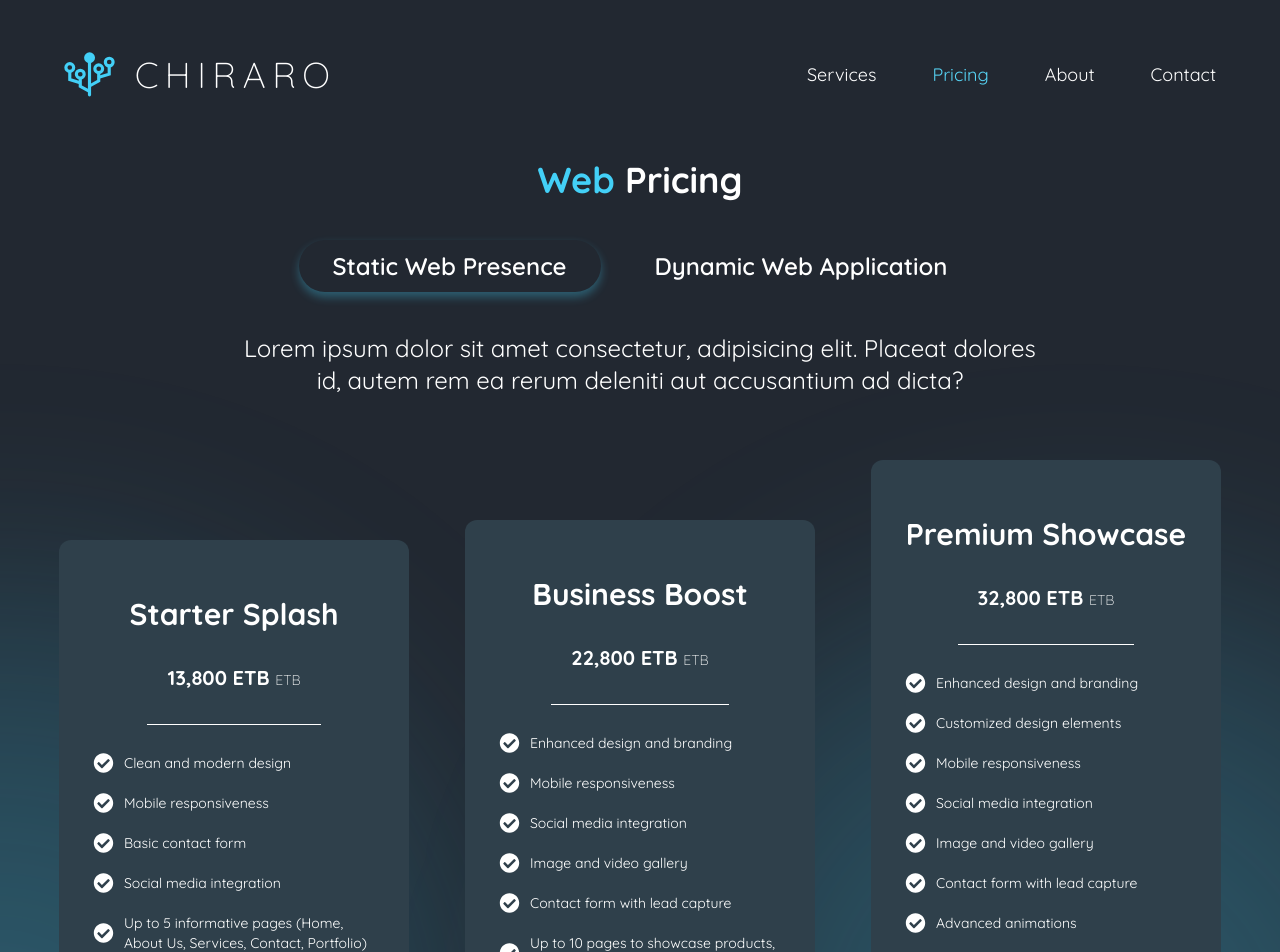
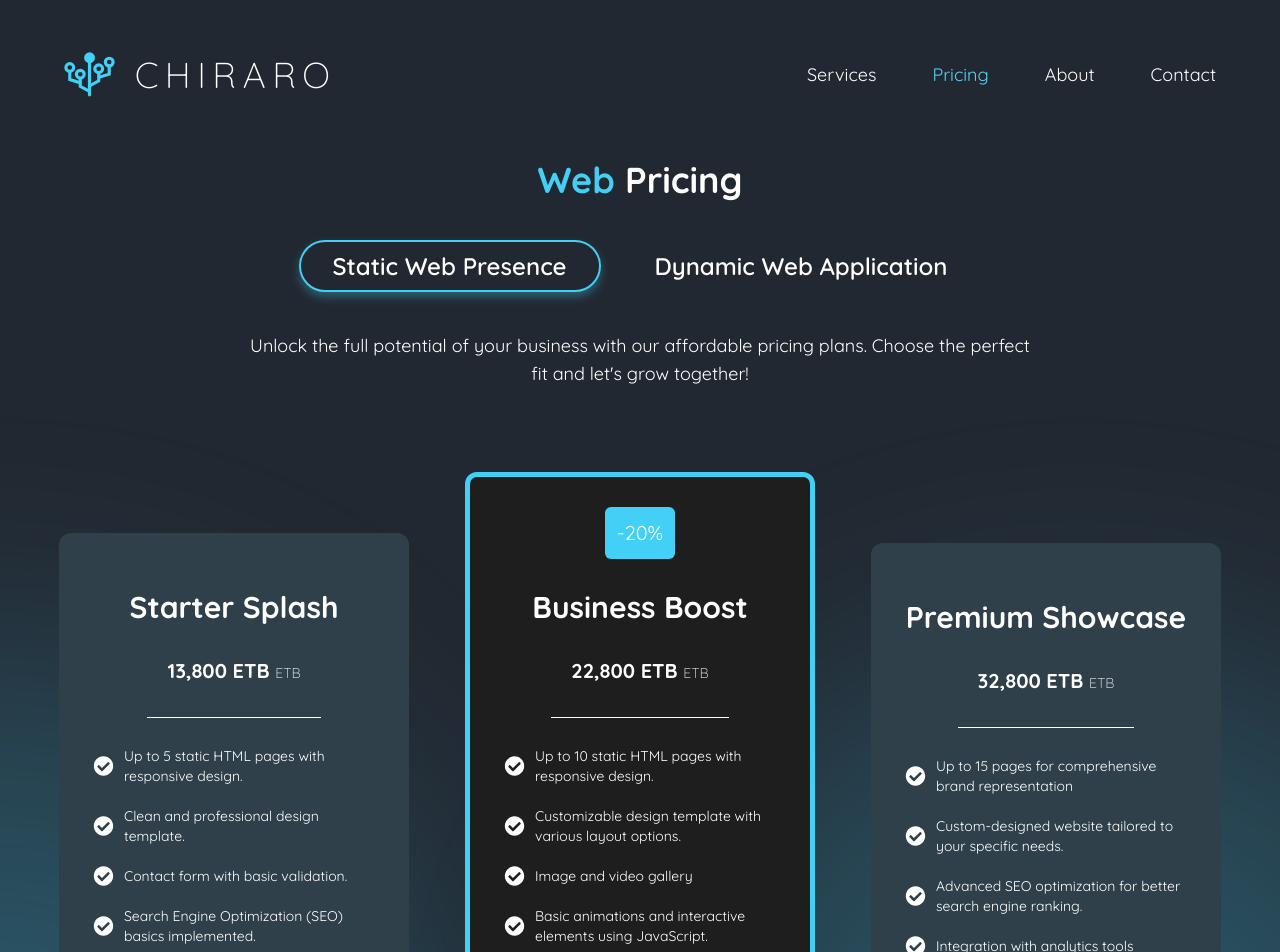
Before and after one commit to Phoenixfas/chiraro-new, a Next.js app: page /pricing in a window 1280 px wide. Shown: the top 952 px of the page. Built offline with nearby package versions, Linux system fonts and the light colour scheme.

Commit message:
pricing web done

```diff
--- a/app/pricing/WebCards.tsx
+++ b/app/pricing/WebCards.tsx
@@ -11,9 +11,10 @@ export default function WebCards() {
     return (
         <div className="w-full overflow-hidden">
             <div className={`relative flex duration-300 ${wType === "static" ? "translate-x-0" : "-translate-x-full"}`}>
-                <div className="min-w-full max-w-full flex items-center justify-center gap-14">
+                <div className="min-w-full max-w-full flex items-center justify-center gap-14 [&>*:nth-child(even)]:py-28 [&>*:nth-child(even)]:bg-[#1E1E1E] [&>*:nth-child(even)]:border-[5px] [&>*:nth-child(even)]:border-[#43D0F7]">
                     {staticPackages?.map((p, i) => (
-                        <div key={i} className="max-w-[350px] w-full flex flex-col px-8 py-14 bg-[#2F404B] rounded-xl items-center">
+                        <div key={i} className="relative max-w-[350px] w-full flex flex-col px-8 py-14 bg-[#2F404B] rounded-xl items-center">
+                            {p.main && <div className='absolute top-14 -translate-y-1/2 p-3 bg-[#43D0F7] rounded-md text-xl'>-20%</div>}
                             <h2 className='text-3xl font-bold'>{p.name}</h2>
                             <p className='py-8 px-5 border-b border-white mb-7 text-xl font-bold'>{p.price} <span className='text-sm font-light'>ETB</span></p>
                             <ul className='flex flex-col gap-5 w-fit text-sm mb-10'>
@@ -26,9 +27,22 @@ export default function WebCards() {
                     ))}
                 </div>
 
-                <div className="min-w-full max-w-full flex items-center justify-center gap-14">
-                    dynamic
+                <div className="min-w-full max-w-full flex items-center justify-center gap-14 [&>*:nth-child(even)]:py-28 [&>*:nth-child(even)]:bg-[#1E1E1E] [&>*:nth-child(even)]:border-[5px] [&>*:nth-child(even)]:border-[#43D0F7]">
+                    {dynamicPackages?.map((p, i) => (
+                        <div key={i} className="relative max-w-[350px] w-full flex flex-col px-8 py-14 bg-[#2F404B] rounded-xl items-center">
+                            {p.main && <div className='absolute top-14 -translate-y-1/2 p-3 bg-[#43D0F7] rounded-md text-xl'>-20%</div>}
+                            <h2 className='text-3xl font-bold'>{p.name}</h2>
+                            <p className='py-8 px-5 border-b border-white mb-7 text-xl font-bold'>{p.price} <span className='text-sm font-light'>ETB</span></p>
+                            <ul className='flex flex-col gap-5 w-fit text-sm mb-10'>
+                                {p.features.map((f, i) => (
+                                    <li key={i} className='flex items-center gap-2'><FaCheckCircle className='min-w-[25px] text-xl'/> {f}</li>
+                                ))}
+                            </ul>
+                            <div className="group/btn w-fit px-5 py-2 bg-[#43D0F7] rounded-md flex items-center gap-1 cursor-pointer">choose plan <FaArrowRightLong className='group-hover/btn:translate-x-[5px] duration-300' /></div>
+                        </div>
+                    ))}
                 </div>
+
             </div>
         </div>
     )
--- a/app/pricing/WebPricing.tsx
+++ b/app/pricing/WebPricing.tsx
@@ -14,10 +14,10 @@ export default function WebPricing() {
             <div className='absolute right-0 bottom-[160px] translate-x-[300px] translate-y-1/2 w-[1000px] h-[1000px] bg-[radial-gradient(#43D0F755,_transparent)] blur-[100px] rounded-full'></div>
             <h1 className='text-4xl font-black'><span className='text-[#43D0F7]'>Web</span> Pricing</h1>
             <div className="w-full flex justify-center items-center py-10 gap-5">
-                <div className={`px-8 py-2 text-2xl font-semibold rounded-full cursor-pointer duration-300 border-2 border-[#ffffff00] hover:border-[#fff] ${wType === "static" && 'border-[#43D0F7ff] shadow-[0px_5px_10px_0px_#43D0F755]'}`} onClick={() => dispatch(changeWType("static"))}>Static Web Presence</div>
-                <div className={`px-8 py-2 text-2xl font-semibold rounded-full cursor-pointer duration-300 border-2 border-[#ffffff00] hover:border-[#fff] ${wType === "dynamic" && 'border-[#43D0F7ff] shadow-[0px_5px_10px_0px_#43D0F755]'}`} onClick={() => dispatch(changeWType("dynamic"))}>Dynamic Web Application</div>
+                <div className={`px-8 py-2 text-2xl font-semibold rounded-full cursor-pointer duration-300 border-2 border-[#ffffff00] ${wType === "static" && 'border-[#43D0F7ff_!important] shadow-[0px_5px_10px_0px_#43D0F755]'}`} onClick={() => dispatch(changeWType("static"))}>Static Web Presence</div>
+                <div className={`px-8 py-2 text-2xl font-semibold rounded-full cursor-pointer duration-300 border-2 border-[#ffffff00] ${wType === "dynamic" && 'border-[#43D0F7ff_!important] shadow-[0px_5px_10px_0px_#43D0F755]'}`} onClick={() => dispatch(changeWType("dynamic"))}>Dynamic Web Application</div>
             </div>
-            <p className='w-full max-w-[800px] text-2xl text-center mb-16'>Lorem ipsum dolor sit amet consectetur, adipisicing elit. Placeat dolores id, autem rem ea rerum deleniti aut accusantium ad dicta?</p>
+            <p className='w-full max-w-[800px] text-lg text-center mb-16'>Unlock the full potential of your business with our affordable pricing plans. Choose the perfect fit and let's grow together!</p>
             <WebCards />
         </div>
     )
--- a/data/packages.tsx
+++ b/data/packages.tsx
@@ -13,13 +13,14 @@ const packages = [
                         description: 'For Individuals, freelancers, or small businesses looking for a simple online presence.',
                         price: "13,800 ETB",
                         features: [
-                            'Clean and modern design',
-                            'Mobile responsiveness',
-                            'Basic contact form',
-                            'Social media integration',
-                            'Up to 5 informative pages (Home, About Us, Services, Contact, Portfolio)',
+                            'Up to 5 static HTML pages with responsive design.',
+                            'Clean and professional design template.',
+                            'Contact form with basic validation.',
+                            'Search Engine Optimization (SEO) basics implemented.',
+                            'Free domain name and hosting for the first year.',
                             'Free Updates for upto 1 months',
-                        ]
+                        ],
+                        main: false
                     },
                     {
                         id: 2,
@@ -27,14 +28,14 @@ const packages = [
                         description: 'For Growing businesses aiming to establish a professional image and expand their online reach.',
                         price: "22,800 ETB",
                         features: [
-                            'Enhanced design and branding',
-                            'Mobile responsiveness',
-                            'Social media integration',
+                            'Up to 10 static HTML pages with responsive design.',
+                            'Customizable design template with various layout options.',
                             'Image and video gallery',
-                            'Contact form with lead capture',
-                            'Up to 10 pages to showcase products, services, and testimonials',
+                            'Basic animations and interactive elements using JavaScript.',
+                            'Free SSL certificate for secure browsing.',
                             'Free Updates for upto 2 months',
-                        ]
+                        ],
+                        main: true
                     },
                     {
                         id: 3,
@@ -42,17 +43,14 @@ const packages = [
                         description: 'For Established brands and businesses with specific design and functionality requirements.',
                         price: "32,800 ETB",
                         features: [
-                            'Enhanced design and branding',
-                            'Customized design elements',
-                            'Mobile responsiveness',
-                            'Social media integration',
-                            'Image and video gallery',
-                            'Contact form with lead capture',
+                            'Up to 15 pages for comprehensive brand representation',
+                            'Custom-designed website tailored to your specific needs.',
+                            'Advanced SEO optimization for better search engine ranking.',
+                            'Integration with analytics tools',
                             'Advanced animations',
-                            'E-commerce integration',
-                            'Up to 15 pages for comprehensive brand representation',
                             'Free Updates for upto 3 months',
-                        ]
+                        ],
+                        main: false
                     }
                 ]
             },
@@ -66,38 +64,44 @@ const packages = [
                         description: 'For Small businesses or startups seeking interactive elements.',
                         price: "27, 800 ETB",
                         features: [
-                            'Dynamic content updates',
-                            'Interactive forms',
-                            'Up to 8 pages for a dynamic and engaging user experience',
+                            'User-friendly Content Management System (CMS)',
+                            'Up to 8 dynamic pages with responsive design.',
+                            'Basic blog functionality with commenting and social sharing options.',
+                            'Contact form with advanced features like file uploads and CAPTCHA.',
+                            'Integration with essential plugins for SEO, security, and analytics.',
                             'Free 1 year hosting and domain',
-                            'Unlimited email accounts',
                             'Free Updates for upto 1 months',
 
-                        ]
+                        ],
+                        main: false
                     },
                     {
                         id: 2,
                         name: 'Pro',
-                        price: 9,
+                        price: "37, 800 ETB",
                         features: [
-                            'All in pro and',
-                            'Priority Support',
-                            '100GB Storage',
-                            'Free Updates',
+                            'Customizable CMS features like user roles, content scheduling, and custom post types.',
+                            'Up to 20 dynamic pages with custom design elements.',
+                            'E-commerce integration with secure payment gateway options.',
+                            'User registration and login functionalities.',
+                            'Advanced form builder with conditional logic and data validation.',
                             'Free Updates for upto 2 months',
-                        ]
+                        ],
+                        main: true
                     },
                     {
                         id: 3,
                         name: 'Enterprise',
-                        price: 49,
+                        price: "55, 000 ETB",
                         features: [
-                            '',
-                            '',
-                            '',
-                            '',
+                            'Enterprise-grade CMS platform with robust security features and scalability options.',
+                            'Custom website development tailored to specific business requirements.',
+                            'Advanced SEO optimization with ongoing monitoring and adjustments.',
+                            'Integration with marketing automation tools and analytics dashboards.',
+                            'Dedicated account manager for ongoing support and maintenance.',
                             'Free Updates for upto 3 months',
-                        ]
+                        ],
+                        main: false
                     }
                 ]
             }
```
